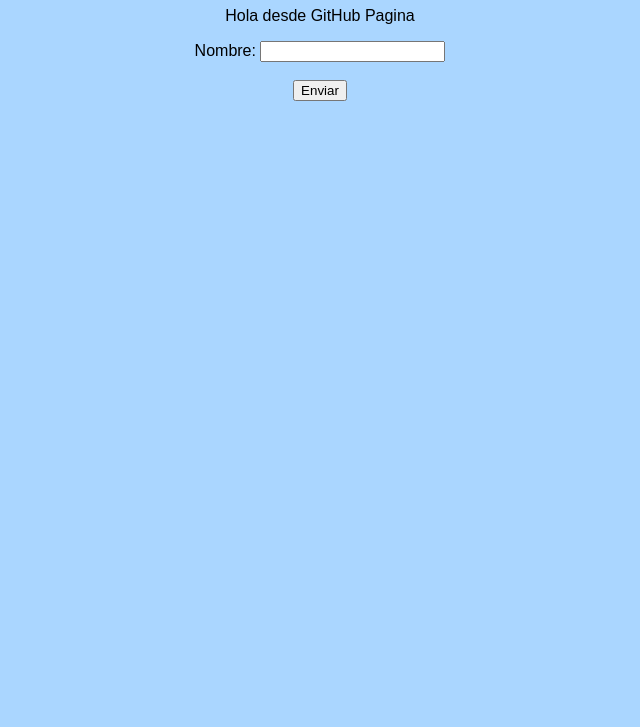
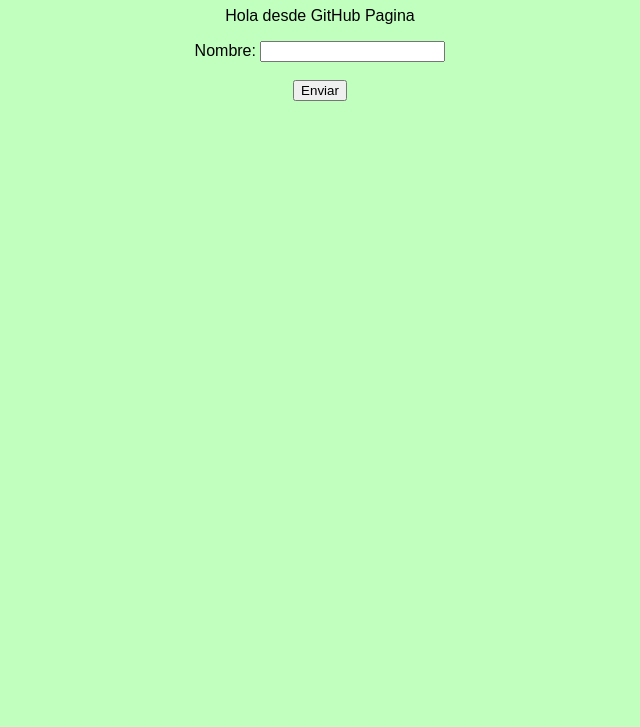
Before and after one commit to JavierPantoja03/JavierPantoja03.github.io, a plain HTML site: page index.html in a window 1280 px wide. Shown: the part 73-800 px from the top of the page, without its empty margins (320-960 px from the left). Drawn offline with Linux system fonts and the light colour scheme.

Commit message:
Actualizado

```diff
--- a/styles.css
+++ b/styles.css
@@ -1,7 +1,7 @@
 body {
     font-family: sans-serif;
     text-align: center;
-    background-color: #aad6ff;
+    background-color: #c1ffbf;
 }
 
 h1 {
```
